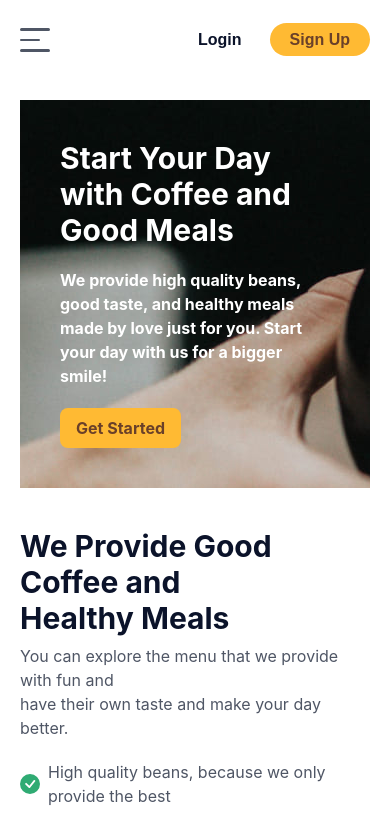
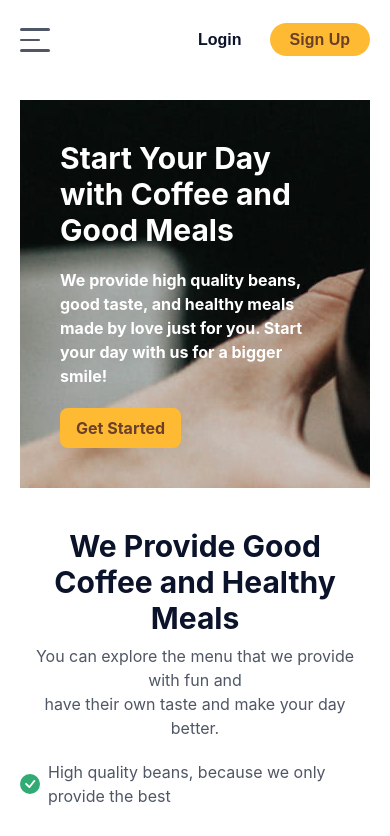
Before and after one commit to jiamudza/Coffee-shop-fe, a React (Create React App) app in the folder coffeeshop/: page / in a window 390 px wide. Shown: the top 836 px of the page. Built offline with nearby package versions, Linux system fonts and the light colour scheme.

Commit message:
modified:   coffeeshop/src/pages/landingPage/index.js

```diff
--- a/coffeeshop/src/pages/landingPage/index.js
+++ b/coffeeshop/src/pages/landingPage/index.js
@@ -68,10 +68,10 @@ const LandingPage = () => {
       <section className='text-text flex items-center justify-between mt-10 lg:mx-28 md:mt-28'>
         <img src={teamworkHero} className='hidden lg:block md:w-1/2'/>
         <div className='mx-auto'>
-          <h1 className='text-title font-bold text-3xl mb-2'>
-          We Provide Good Coffee and<br/> Healthy Meals
+          <h1 className='text-title text-center md:text-start font-bold text-3xl mb-2'>
+          We Provide Good Coffee and<br className='hidden lg:block'/> Healthy Meals
           </h1>
-          <p className='mb-2'>
+          <p className='mb-2 text-center md:text-start'>
           You can explore the menu that we provide with fun and<br /> have their own taste and make your day better.
           </p>
           <span className='flex items-center py-3'><BsCheckCircleFill color='#2FAB73' className='align-bottom w-5 h-5'/><p className='px-2 md:px-4'>High quality beans, because we only <br className='md:hidden' />provide the best</p></span>
```
